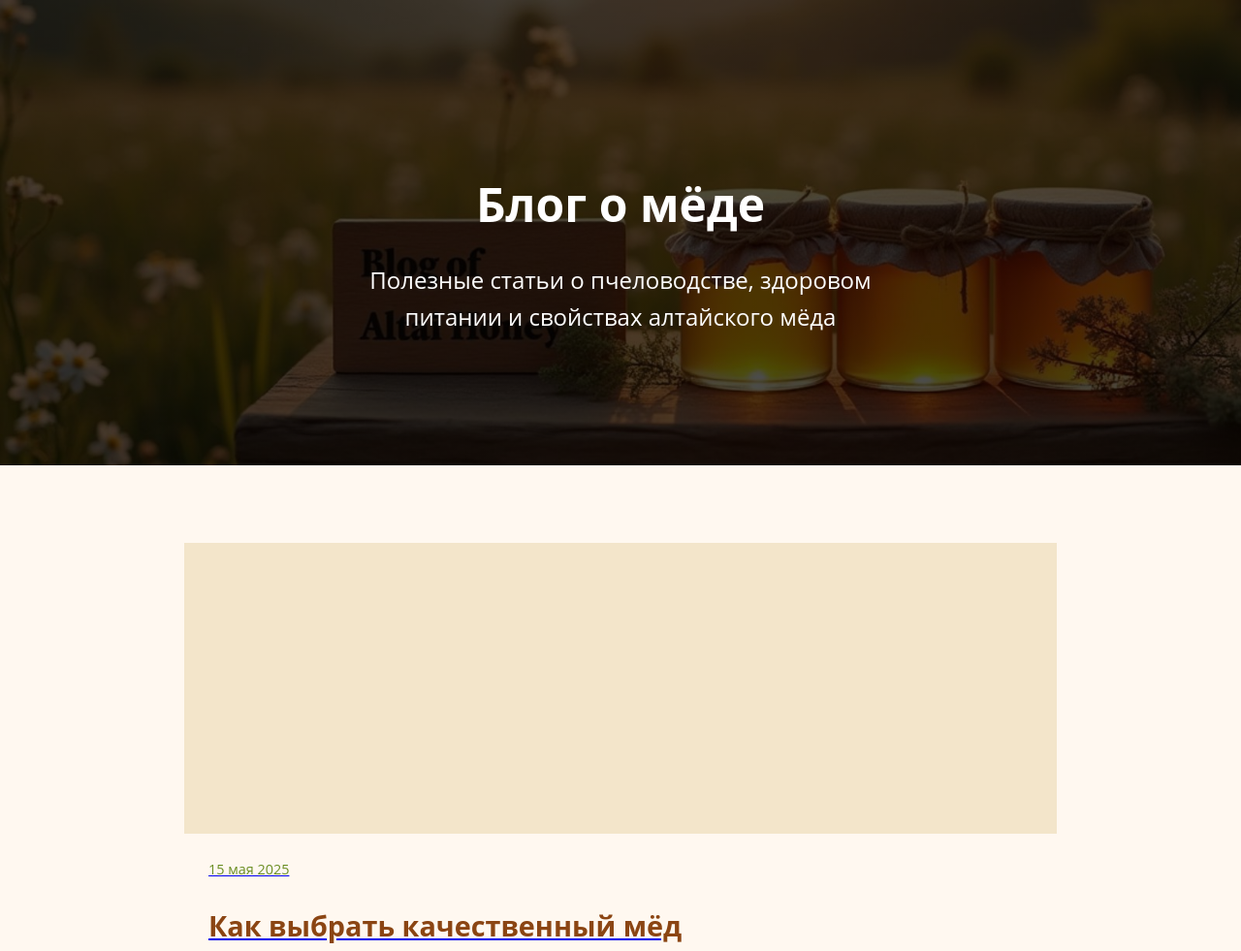
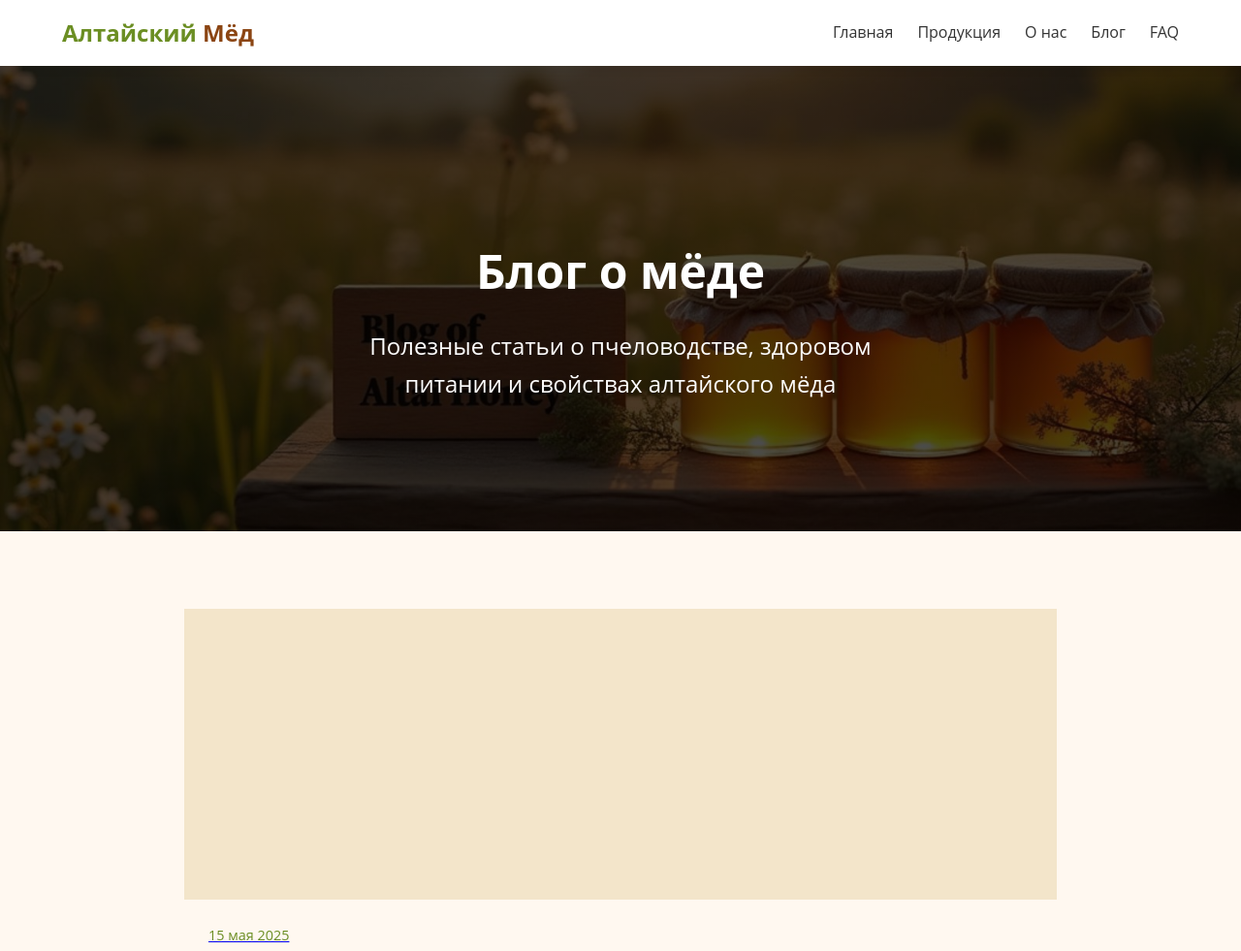
Before and after one commit to medok33/altai-honey, a plain HTML site: page blog/index.html in a window 1280 px wide. Shown: the top 981 px of the page at 97% size. Drawn offline with Linux system fonts and the light colour scheme.

Commit message:
Update index.html

```diff
--- a/blog/index.html
+++ b/blog/index.html
@@ -11,8 +11,7 @@
     <style>
         .blog-header {
             min-height: 50vh;
-            background: linear-gradient(rgba(0, 0, 0, 0.7), rgba(0, 0, 0, 0.7)),
-                        url('../images/image-7.jpg') center/cover no-repeat;
+            background: linear-gradient(rgba(0, 0, 0, 0.7), rgba(0, 0, 0, 0.7)), url('../images/image-7.jpg') center/cover no-repeat;
             display: flex;
             align-items: center;
             justify-content: center;
@@ -96,6 +95,20 @@
 </head>
 <body>
     <!-- Навигация (аналогично главной странице) -->
+    <nav>
+        <div class="container nav-container">
+            <a href="/" class="logo">
+                <span>Алтайский</span> Мёд
+            </a>
+            <div class="nav-links">
+                <a href="/">Главная</a>
+                <a href="/#products">Продукция</a>
+                <a href="/#about">О нас</a>
+                <a href="/blog/">Блог</a>
+                <a href="/faq/">FAQ</a>
+            </div>
+        </div>
+    </nav>
 
     <main>
         <!-- Шапка блога -->
@@ -168,7 +181,13 @@
     </main>
 
     <!-- Футер (аналогично главной странице) -->
+    <footer>
+        <!-- ... -->
+    </footer>
 
     <!-- Скрипты (аналогично главной странице) -->
+    <script>
+        // ... (тот же скрипт для lazy loading)
+    </script>
 </body>
 </html>
```
